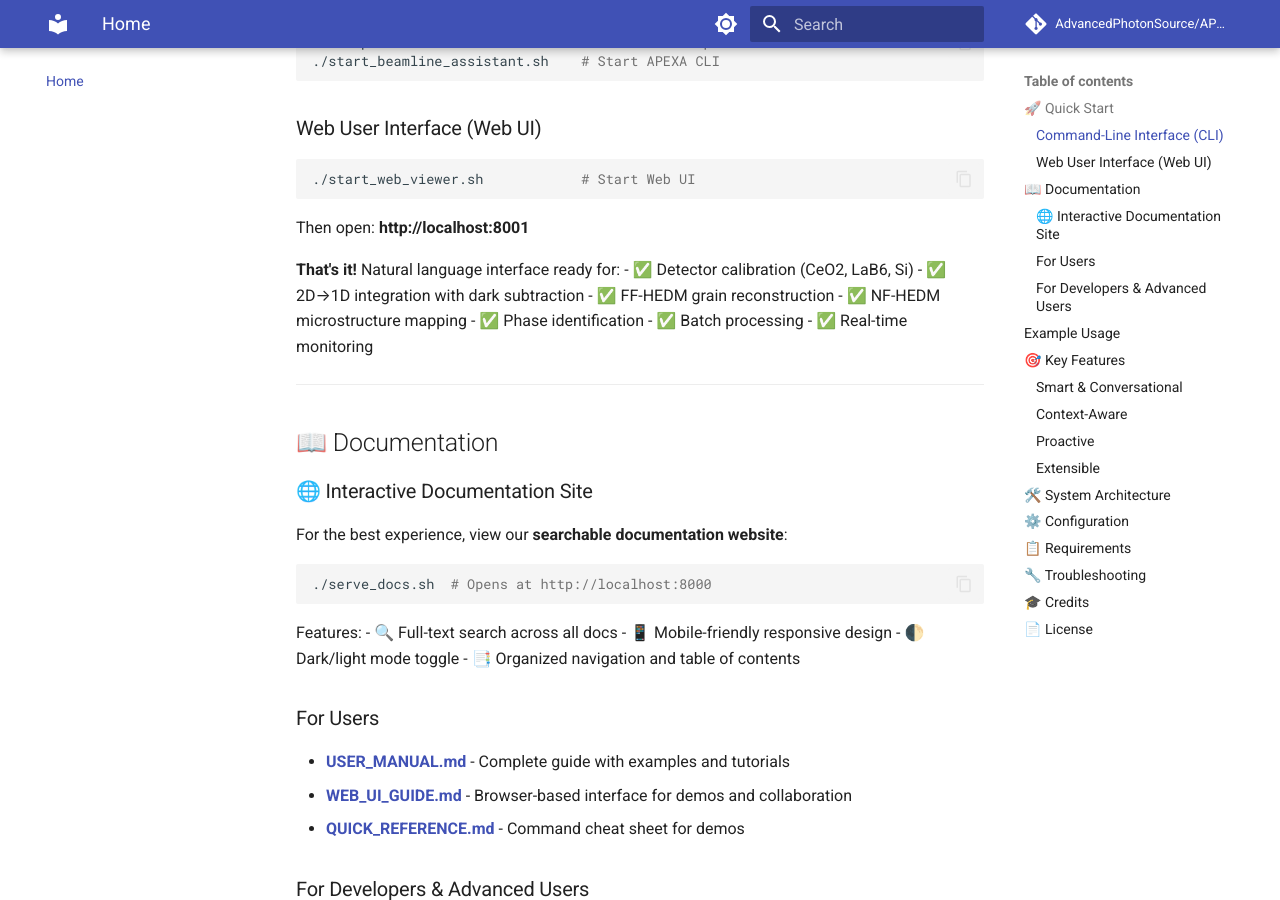
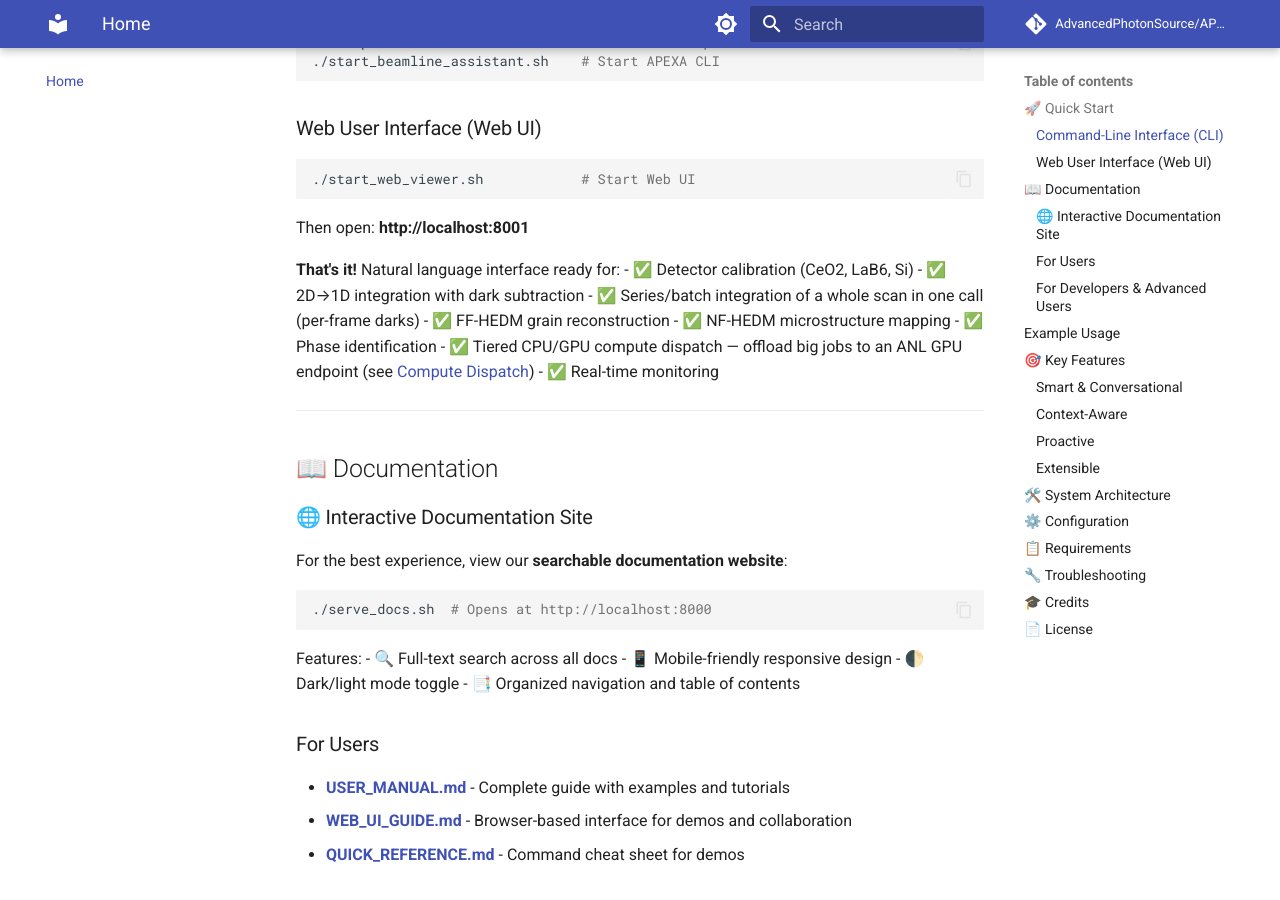
Before and after one commit to AdvancedPhotonSource/APS-Beamline-Assistant, an MkDocs documentation site: the page built from docs/index.md, in a window 1280 px wide and 900 px high, scrolled down 461 px. Built offline with MkDocs 1.6.1 and Material for MkDocs 9.7.7, drawn with Linux system fonts in a browser that asks for light colours; comment, search, counter and statistics services are not loaded.

Commit message:
docs: document series integration + compute dispatch (README, CLAUDE.md, index)
- Fix stale tool counts (core 10, midas 39, +motor 13; were 9/25).
- Add midas_integrate_series to the CLAUDE.md tool list + a 'Batch integration &
  compute dispatch' section (series-not-loop rule, generalized dark handling,
  _pick_compute_target tiering, machine/shard_gpus, env vars, 2>&1 guard fix).
- README: series + GPU-streaming integration in the skills list; a Compute
  Dispatch subsection pointing at docs/COMPUTE_DISPATCH.md; add midas-validate.
- docs/index.md: series integration + tiered CPU/GPU dispatch in the feature list,
  linked to COMPUTE_DISPATCH.md.

```diff
--- a/docs/index.md
+++ b/docs/index.md
@@ -21,10 +21,12 @@ Then open: **http://localhost:8001**
 **That's it!** Natural language interface ready for:
 - ✅ Detector calibration (CeO2, LaB6, Si)
 - ✅ 2D→1D integration with dark subtraction
+- ✅ Series/batch integration of a whole scan in one call (per-frame darks)
 - ✅ FF-HEDM grain reconstruction
 - ✅ NF-HEDM microstructure mapping
 - ✅ Phase identification
-- ✅ Batch processing
+- ✅ Tiered CPU/GPU compute dispatch — offload big jobs to an ANL GPU endpoint
+  (see [Compute Dispatch](COMPUTE_DISPATCH.md))
 - ✅ Real-time monitoring
 
 ---
```
Also changed, not shown: README.md (+18 -8 lines).
